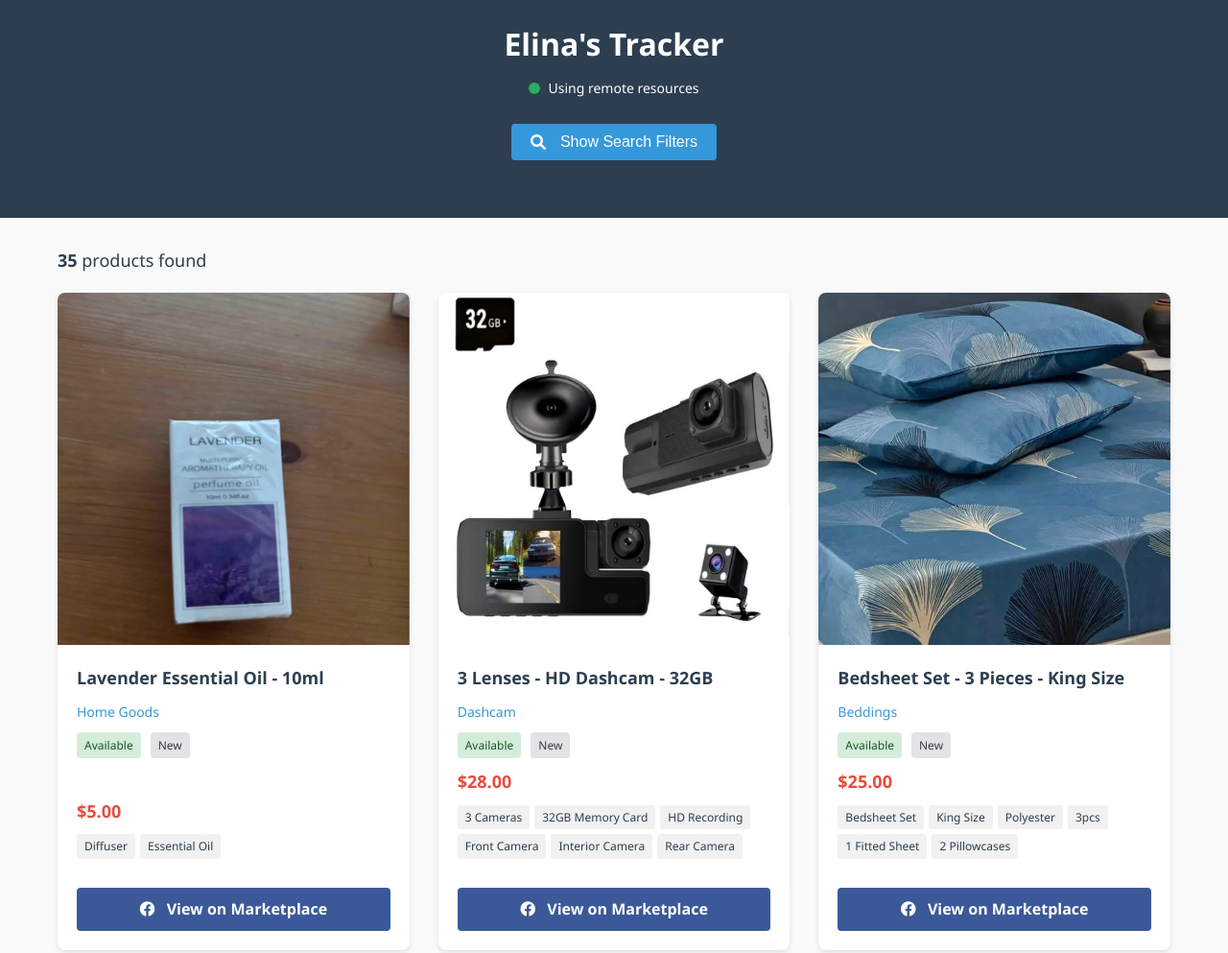
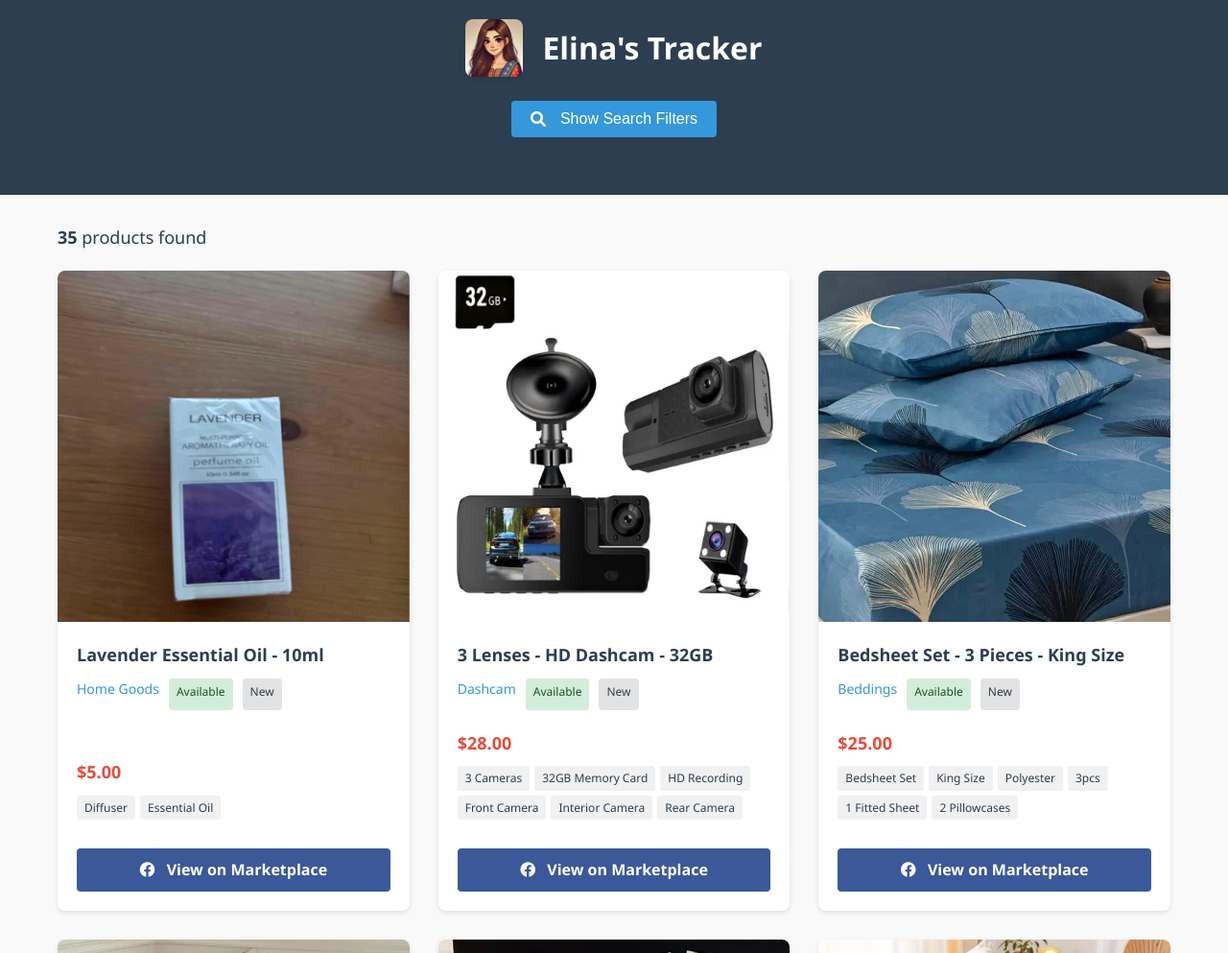
Before and after one commit to elinaraj/collections, a plain HTML site: page index.html in a window 1280 px wide. Shown: the top 993 px of the page at 96% size. Drawn offline with Linux system fonts and the light colour scheme; files whose address does not match are found by name.

Commit message:
Add logo, remove resource-status, and improve UI layout

```diff
--- a/css/styles.css
+++ b/css/styles.css
@@ -9,9 +9,6 @@
     --border-radius: 8px;
     --box-shadow: 0 2px 5px rgba(0, 0, 0, 0.1);
     --transition: all 0.3s ease;
-    --success-color: #27ae60;
-    --warning-color: #f39c12;
-    --error-color: #e74c3c;
 }
 
 * {
@@ -47,40 +44,28 @@ header {
     margin-bottom: 30px;
 }
 
+.header-logo-title {
+    display: flex;
+    align-items: center;
+    justify-content: center;
+    margin-bottom: 15px;
+    gap: 20px;
+}
+
+.site-logo {
+    max-height: 60px;
+    width: auto;
+    border-radius: var(--border-radius);
+    box-shadow: var(--box-shadow);
+}
+
 header h1 {
-    margin-bottom: 10px;
+    margin-bottom: 0;
     text-align: center;
 }
 
 header a {
     color: white;
-}
-
-/* Resource Status Styles */
-.resource-status {
-    text-align: center;
-    margin-bottom: 15px;
-    font-size: 14px;
-    display: flex;
-    align-items: center;
-    justify-content: center;
-    gap: 8px;
-}
-
-.status-indicator {
-    display: inline-block;
-    width: 12px;
-    height: 12px;
-    border-radius: 50%;
-    background-color: var(--warning-color);
-}
-
-.status-indicator.success {
-    background-color: var(--success-color);
-}
-
-.status-indicator.error {
-    background-color: var(--error-color);
 }
 
 /* Search Container Styles */
--- a/index.html
+++ b/index.html
@@ -4,16 +4,16 @@
     <meta charset="UTF-8">
     <meta name="viewport" content="width=device-width, initial-scale=1.0">
     <title>Elina's Tracker - Product Navigation</title>
+    <link rel="icon" href="logo.jpg" type="image/jpeg">
     <link rel="stylesheet" href="https://cdnjs.cloudflare.com/ajax/libs/font-awesome/6.0.0/css/all.min.css">
     <link rel="stylesheet" href="css/styles.css">
 </head>
 <body>
     <header>
         <div class="container">
-            <h1>Elina's Tracker</h1>
-            <div id="resource-status" class="resource-status">
-                <span class="status-indicator"></span>
-                <span class="status-text">Checking resource availability...</span>
+            <div class="header-logo-title">
+                <img src="logo.jpg" alt="Elina's Tracker Logo" class="site-logo">
+                <h1>Elina's Tracker</h1>
             </div>
             <div class="search-toggle">
                 <button id="toggle-search">
@@ -94,8 +94,8 @@
             </div>
             <div class="product-info">
                 <h3 class="product-title"></h3>
-                <p class="product-category"></p>
-                <div class="product-status-condition">
+                <div class="product-meta">
+                    <span class="product-category"></span>
                     <span class="product-status"></span>
                     <span class="product-condition"></span>
                 </div>
@@ -125,9 +125,9 @@
                         <div class="product-description"></div>
                         <div class="product-tags"></div>
                         <div class="product-meta">
-                            <div class="product-category"></div>
-                            <div class="product-status"></div>
-                            <div class="product-condition"></div>
+                            <span class="product-category"></span>
+                            <span class="product-status"></span>
+                            <span class="product-condition"></span>
                         </div>
                     </div>
                 </div>
--- a/js/app.js
+++ b/js/app.js
@@ -14,8 +14,6 @@ document.addEventListener('DOMContentLoaded', async () => {
     const searchButton = document.getElementById('search-button');
     const resetButton = document.getElementById('reset-button');
     const productCardTemplate = document.getElementById('product-card-template');
-    const resourceStatusIndicator = document.getElementById('resource-status').querySelector('.status-indicator');
-    const resourceStatusText = document.getElementById('resource-status').querySelector('.status-text');
 
     // Initialize
     init();
@@ -25,18 +23,8 @@ document.addEventListener('DOMContentLoaded', async () => {
      */
     async function init() {
         try {
-            // Show loading state for resource status
-            updateResourceStatus('loading', 'Checking resource availability...');
-
             // Fetch products
             await dataService.fetchProducts();
-
-            // Update resource status based on which source was used
-            if (dataService.currentResourceBase === dataService.baseResourceUrl) {
-                updateResourceStatus('success', 'Using remote resources');
-            } else {
-                updateResourceStatus('success', 'Using local resources');
-            }
 
             // Populate filter dropdowns
             populateFilterDropdowns();
@@ -48,29 +36,8 @@ document.addEventListener('DOMContentLoaded', async () => {
             setupEventListeners();
         } catch (error) {
             console.error('Initialization error:', error);
-            updateResourceStatus('error', 'Failed to load resources');
             showError('Failed to load products. Please try again later.');
         }
-    }
-
-    /**
-     * Update resource status indicator
-     * @param {string} status - Status type: 'loading', 'success', or 'error'
-     * @param {string} message - Status message to display
-     */
-    function updateResourceStatus(status, message) {
-        // Remove all status classes
-        resourceStatusIndicator.classList.remove('success', 'error');
-
-        // Add appropriate status class
-        if (status === 'success') {
-            resourceStatusIndicator.classList.add('success');
-        } else if (status === 'error') {
-            resourceStatusIndicator.classList.add('error');
-        }
-
-        // Update status text
-        resourceStatusText.textContent = message;
     }
 
     /**
```
